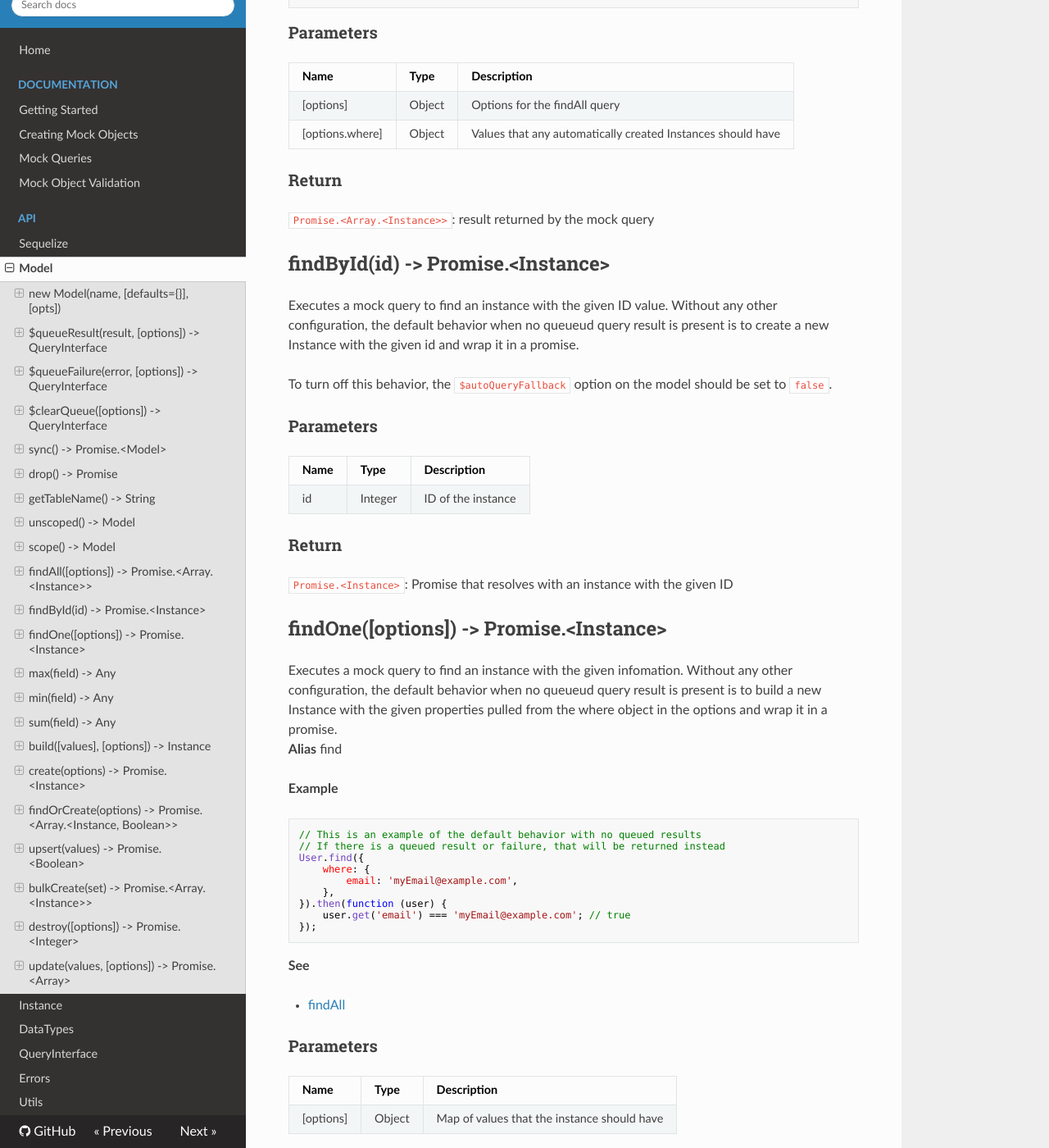
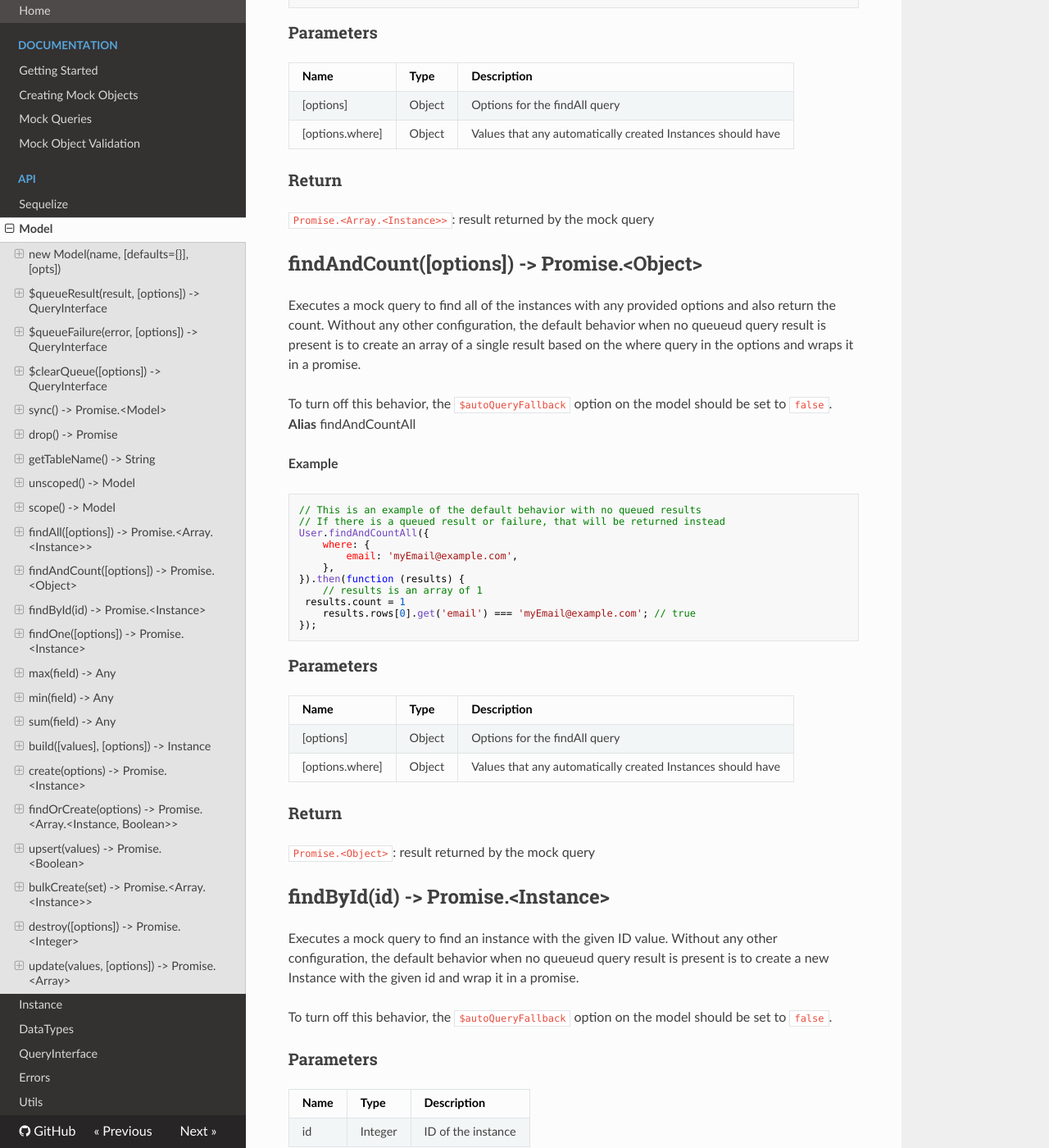
Before and after one commit to BlinkUX/sequelize-mock, an MkDocs documentation site: the page built from docs/api/model.md, in a window 1280 px wide and 1400 px high, scrolled down 5000 px. Shown: the whole window at 82% size. Built offline with MkDocs 1.6.1, drawn with Linux system fonts in a browser that asks for light colours; nearby versions of some CDN libraries; old or Windows-style settings are respelled for this version of MkDocs.

Commit message:
Add `findAndCount` to Model API Docs

````diff
--- a/docs/api/model.md
+++ b/docs/api/model.md
@@ -263,6 +263,46 @@ Name | Type | Description
 
 ###  Return
 `Promise.<Array.<Instance>>`: result returned by the mock query
+
+
+
+<a name="findAndCount"></a>
+## findAndCount([options]) -> Promise.&#60;Object&#62;
+
+Executes a mock query to find all of the instances with any provided options and also return
+the count. Without any other configuration, the default behavior when no queueud query result
+is present is to create an array of a single result based on the where query in the options and
+wraps it in a promise.
+
+To turn off this behavior, the `$autoQueryFallback` option on the model should be set
+to `false`. <br>**Alias** findAndCountAll
+
+**Example**
+
+```javascript
+// This is an example of the default behavior with no queued results
+// If there is a queued result or failure, that will be returned instead
+User.findAndCountAll({
+	where: {
+		email: 'myEmail@example.com',
+	},
+}).then(function (results) {
+	// results is an array of 1
+ results.count = 1
+	results.rows[0].get('email') === 'myEmail@example.com'; // true
+});
+```
+
+###  Parameters
+
+Name | Type | Description
+--- | --- | ---
+[options] | Object | Options for the findAll query
+[options.where] | Object | Values that any automatically created Instances should have
+
+
+###  Return
+`Promise.<Object>`: result returned by the mock query
 
 
 
````
